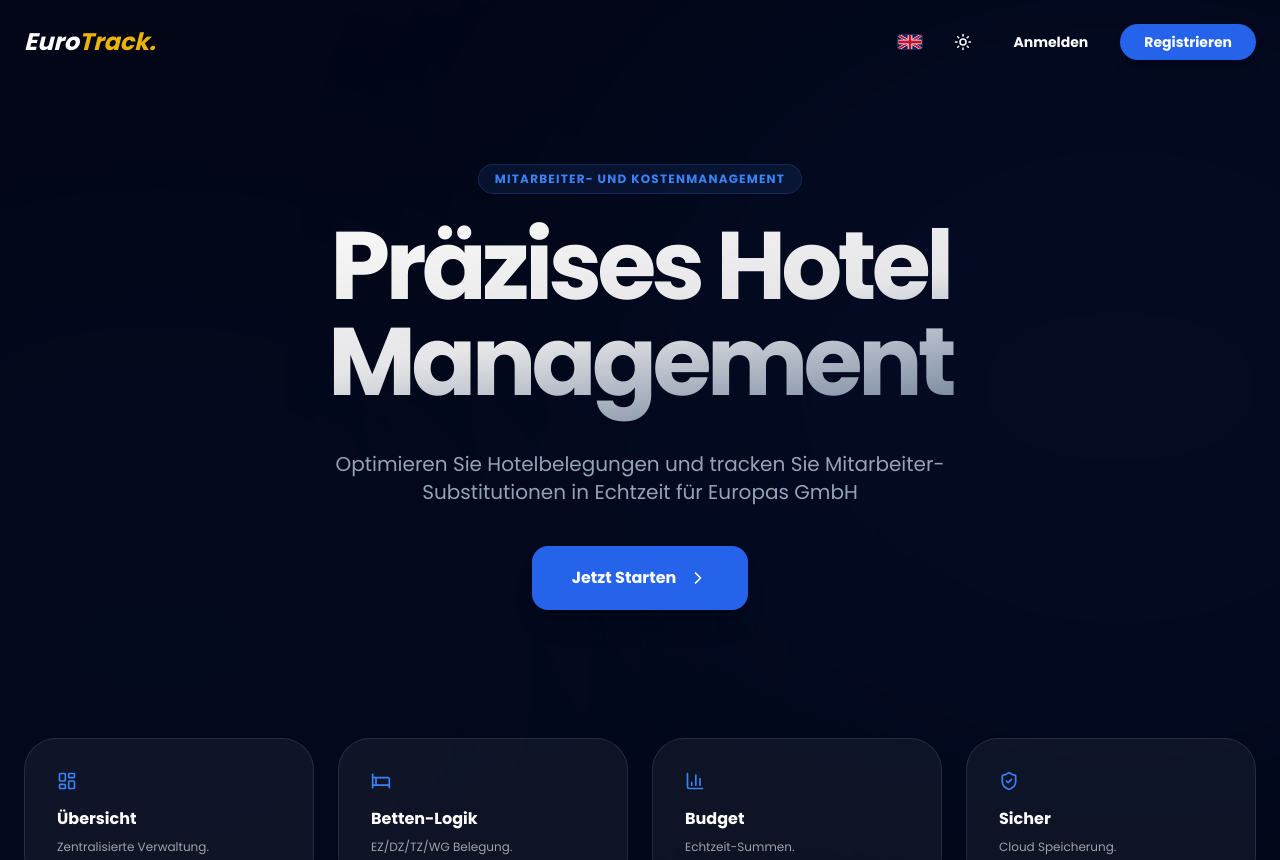
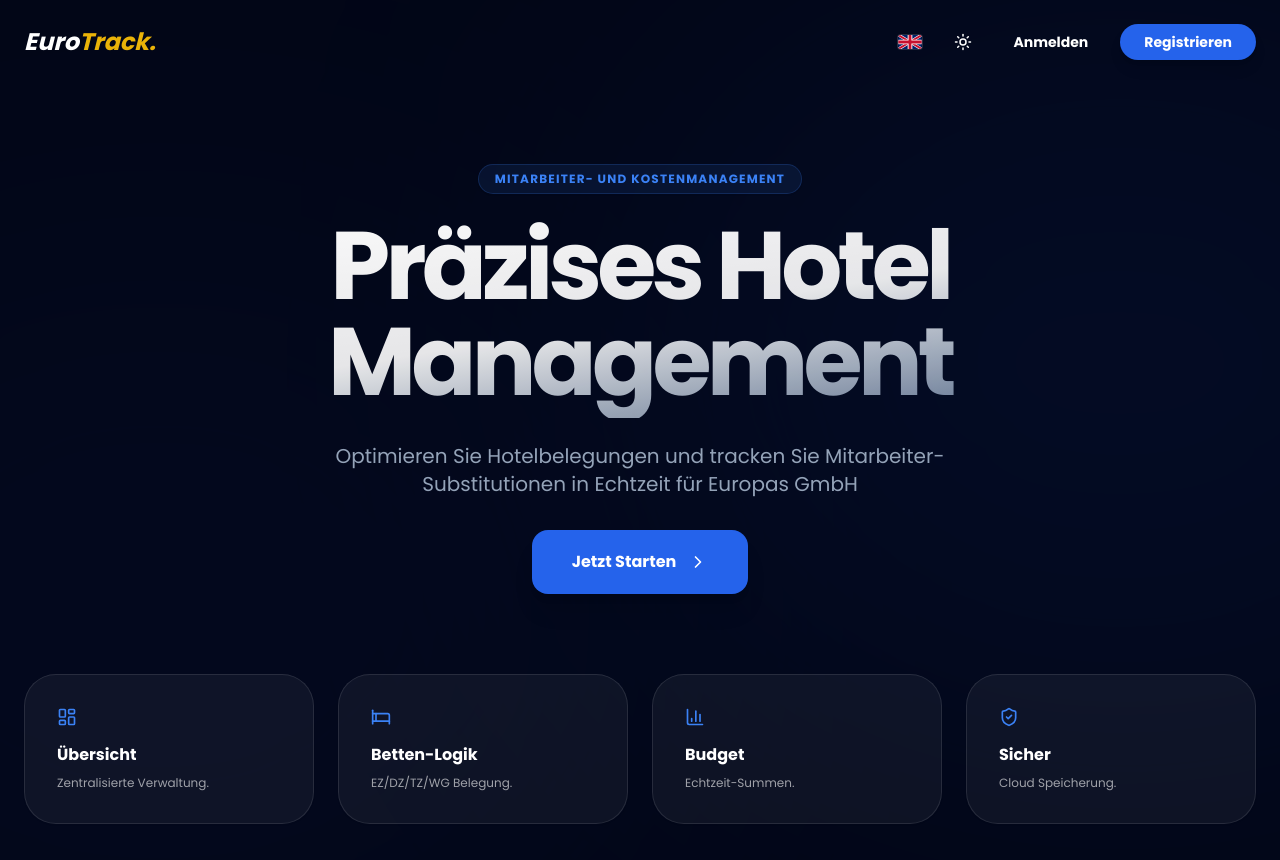
Before and after one commit to europas-dev/eurotrack, a React (Vite) app: page / in a window 1280 px wide. Shown: the top 860 px of the page. Built offline with nearby package versions, Linux system fonts and the light colour scheme; no server answers.

Commit message:
Refactor Landing component layout and spacing
Updated layout and spacing in the Landing component to improve visual appearance.

```diff
--- a/src/components/Landing.tsx
+++ b/src/components/Landing.tsx
@@ -157,19 +157,23 @@ export default function Landing({
       </nav>
 
       {/* Hero */}
-      <div className="max-w-7xl mx-auto px-4 sm:px-6 pt-10 sm:pt-20 pb-10 sm:pb-32 text-center flex-1 flex flex-col items-center justify-start z-10 relative">
+      {/* Changed flex-1 to flex-grow-0 and removed justify-center to bring content up */}
+      <div className="max-w-7xl mx-auto px-4 sm:px-6 pt-12 sm:pt-20 pb-12 sm:pb-20 text-center flex-grow-0 flex flex-col items-center z-10 relative">
         <span className="px-3 sm:px-4 py-1.5 bg-blue-500/10 border border-blue-500/20 rounded-full text-blue-500 text-[10px] sm:text-xs font-black uppercase tracking-widest mb-6 inline-block shadow-sm">
           {t.tag}
         </span>
-        {/* Added pb-4 to fix the 'g' cutoff */}
-        <h1 className={cn('text-4xl sm:text-6xl md:text-8xl font-black mb-6 tracking-tighter leading-[0.9] pb-4 bg-clip-text text-transparent',
+
+        {/* Adjusted mb and leading to tighten the space */}
+        <h1 className={cn('text-4xl sm:text-6xl md:text-8xl font-black mb-6 tracking-tighter leading-[0.9] pb-2 bg-clip-text text-transparent',
           isDarkMode ? 'bg-gradient-to-br from-white via-white/90 to-blue-300/40' : 'bg-gradient-to-br from-slate-950 via-slate-900 to-slate-700')}>
           {t.title}
         </h1>
-        <p className={cn('text-sm sm:text-lg md:text-xl mb-10 max-w-2xl mx-auto px-2 leading-relaxed',
+
+        <p className={cn('text-sm sm:text-lg md:text-xl mb-8 max-w-2xl mx-auto px-2 leading-relaxed',
           isDarkMode ? 'text-slate-400' : 'text-slate-600')}>
           {t.desc}
         </p>
+
         <button onClick={onRegister}
           className="px-6 py-4 sm:px-10 sm:py-5 bg-blue-600 text-white text-sm sm:text-base font-black rounded-2xl shadow-xl hover:scale-105 transition-all flex items-center gap-2 sm:gap-3 mx-auto">
           {t.getStarted} <ChevronRight size={20} />
```
